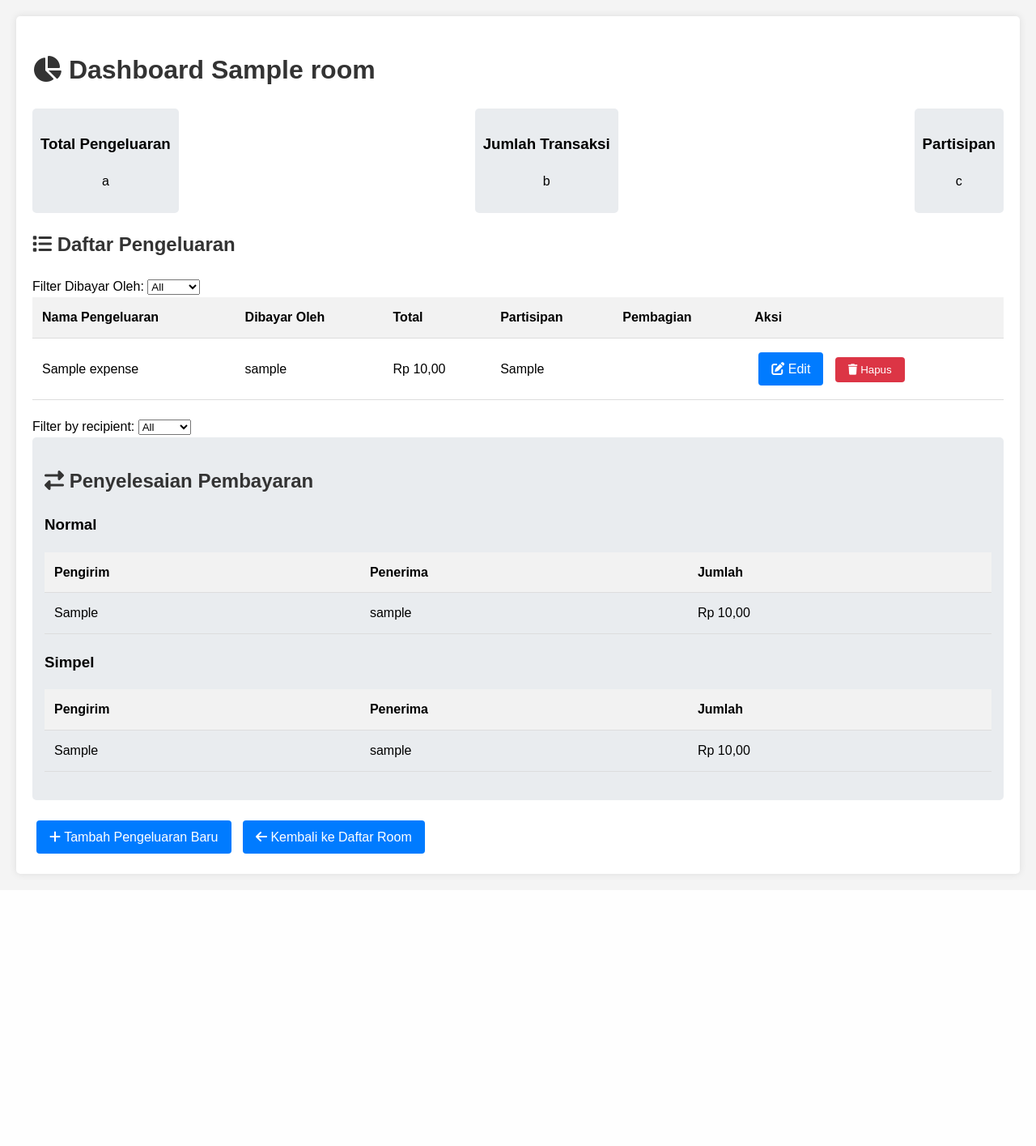
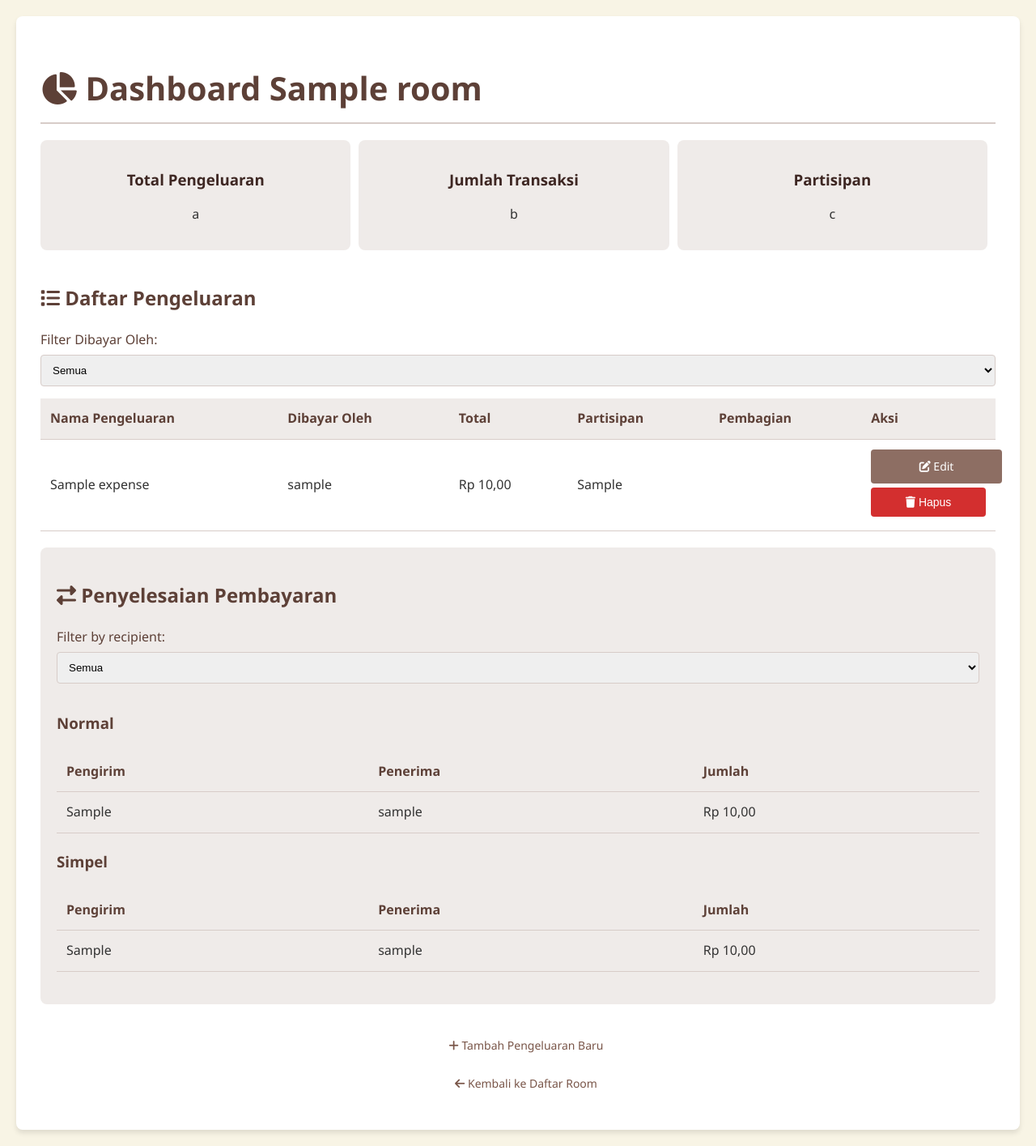
Before and after one commit to Motherbloods/Expense-Splitter, a Node server app: page /dashboard/600000000000000000000001 in a window 1280 px wide. Shown: the whole page at 81% size. Before the commit the page ends 1085 px from the top, so only its background shows below. Run offline with Node 20, Linux system fonts and the light colour scheme; tables that the repository leaves empty hold one stand-in row (values such as "Sample post"); some libraries are stand-ins or nearby versions.

Commit message:
improve UI

```diff
--- a/controller/rooms.controller.js
+++ b/controller/rooms.controller.js
@@ -36,7 +36,6 @@ const dashboard = async (req, res) => {
 
     const detailedSplits = calculateDetailedSplits(expenses);
     const finalSplits = calculateSimplifiedSplits(detailedSplits);
-    console.log(finalSplits);
     // const settlements = calculateDetailedSettlements(detailedSplits);
     res.render("dashboard", { room, expenses, detailedSplits, finalSplits });
   } catch (err) {
--- a/index.js
+++ b/index.js
@@ -132,9 +132,6 @@ function calculateSettlements(totalSplits, expenses) {
 const totalSplits = calculateTotalSplits(expenses);
 const settlements = calculateSettlements(totalSplits, expenses);
 
-console.log("Total Splits:", totalSplits);
-console.log("Settlements:", settlements);
-
 // const expenses = [
 //   {
 //     description: "Sewa individu",
--- /dev/null
+++ b/public/styles/shared-styles.css
@@ -0,0 +1,198 @@
+body {
+    font-family: 'Segoe UI', Tahoma, Geneva, Verdana, sans-serif;
+    line-height: 1.6;
+    color: #333;
+    background-color: #f8f4e5;
+    margin: 0;
+    padding: 20px;
+}
+
+.container {
+    max-width: 1200px;
+    margin: 0 auto;
+    background-color: #fff;
+    padding: 30px;
+    border-radius: 8px;
+    box-shadow: 0 4px 6px rgba(0, 0, 0, 0.1);
+}
+
+h1, h2, h3 {
+    color: #5d4037;
+    margin-bottom: 20px;
+}
+
+h1 {
+    font-size: 2.5em;
+    border-bottom: 2px solid #d7ccc8;
+    padding-bottom: 10px;
+}
+
+a {
+    color: #795548;
+    text-decoration: none;
+    transition: color 0.3s ease;
+}
+
+a:hover {
+    color: #3e2723;
+}
+
+form {
+    margin-bottom: 20px;
+}
+
+label {
+    display: block;
+    margin-bottom: 5px;
+    color: #5d4037;
+}
+
+input[type="text"],
+input[type="number"],
+select {
+    width: 100%;
+    padding: 10px;
+    margin-bottom: 15px;
+    border: 1px solid #d7ccc8;
+    border-radius: 4px;
+    box-sizing: border-box;
+}
+
+table {
+    width: 100%;
+    border-collapse: collapse;
+    margin-bottom: 20px;
+}
+
+th, td {
+    padding: 12px;
+    text-align: left;
+    border-bottom: 1px solid #d7ccc8;
+}
+
+th {
+    background-color: #efebe9;
+    color: #5d4037;
+}
+
+.summary {
+    display: flex;
+    flex-wrap: wrap;
+    justify-content: space-between;
+    margin-bottom: 30px;
+}
+
+.summary-item {
+    background-color: #efebe9;
+    padding: 15px;
+    border-radius: 8px;
+    text-align: center;
+    flex: 1;
+    margin: 0 10px 10px 0;
+    min-width: 200px;
+}
+
+.summary-item h3 {
+    margin-bottom: 10px;
+    color: #3e2723;
+}
+
+.settlement {
+    background-color: #efebe9;
+    padding: 20px;
+    border-radius: 8px;
+    margin-bottom: 30px;
+}
+
+.hidden {
+    display: none;
+}
+.btn {
+    display: block;
+    width: 100%;
+    padding: 10px;
+    margin-bottom: 5px;
+    border: none;
+    border-radius: 4px;
+    cursor: pointer;
+    font-size: 14px;
+    text-align: center;
+    text-decoration: none;
+}
+
+.btn-edit {
+    background-color: #8D6E63;
+    color: white;
+}
+
+.btn-edit:hover {
+    background-color: #795548;
+}
+
+.btn-delete {
+    background-color: #D32F2F;
+    color: white;
+}
+
+.btn-delete:hover {
+    background-color: #B71C1C;
+}
+
+/* Responsive styles */
+@media screen and (max-width: 768px) {
+    body {
+        padding: 10px;
+    }
+
+    .container {
+        padding: 15px;
+    }
+
+    h1 {
+        font-size: 2em;
+    }
+
+    .btn {
+        display: block;
+        width: 100%;
+        margin-bottom: 10px;
+        font-size: 16px;
+        padding: 12px;
+    }
+
+    table, thead, tbody, th, td, tr {
+        display: block;
+    }
+
+    thead tr {
+        position: absolute;
+        top: -9999px;
+        left: -9999px;
+    }
+
+    tr {
+        margin-bottom: 15px;
+    }
+
+    td {
+        border: none;
+        position: relative;
+        padding-left: 50%;
+    }
+
+    td:before {
+        position: absolute;
+        top: 6px;
+        left: 6px;
+        width: 45%;
+        padding-right: 10px;
+        white-space: nowrap;
+        content: attr(data-label);
+        font-weight: bold;
+    }
+
+    .summary-item {
+        flex-basis: 100%;
+        margin-right: 0;
+    }
+}
--- a/utils/config.js
+++ b/utils/config.js
@@ -8,7 +8,7 @@ app.use(cors());
 app.use(express.json());
 app.use(express.urlencoded({ extended: false }));
 app.use(bodyParser.json());
-app.use(express.static(path.join(__dirname, "public")));
+app.use(express.static(path.join(__dirname, "../public")));
 app.set("view engine", "ejs");
 app.set("views", path.join(__dirname, "../views"));
 
--- a/views/dashboard.ejs
+++ b/views/dashboard.ejs
@@ -4,81 +4,13 @@
     <meta charset="UTF-8" />
     <meta name="viewport" content="width=device-width, initial-scale=1.0" />
     <title>Expense Splitter - Dashboard <%= room.name %></title>
+    <link href="/styles/shared-styles.css" rel="stylesheet" />
     <script src="https://kit.fontawesome.com/a076d05399.js"></script>
-    <style>
-      body {
-        font-family: Arial, sans-serif;
-        line-height: 1.6;
-        margin: 0;
-        padding: 20px;
-        background-color: #f4f4f4;
-      }
-      .container {
-        max-width: 1200px;
-        margin: 0 auto;
-        background-color: #fff;
-        padding: 20px;
-        border-radius: 5px;
-        box-shadow: 0 0 10px rgba(0, 0, 0, 0.1);
-      }
-      h1,
-      h2 {
-        color: #333;
-      }
-      .summary {
-        display: flex;
-        justify-content: space-between;
-        margin-bottom: 20px;
-      }
-      .summary-item {
-        background-color: #e9ecef;
-        padding: 10px;
-        border-radius: 5px;
-        text-align: center;
-      }
-      table {
-        width: 100%;
-        border-collapse: collapse;
-        margin-bottom: 20px;
-      }
-      th,
-      td {
-        padding: 12px;
-        text-align: left;
-        border-bottom: 1px solid #ddd;
-      }
-      th {
-        background-color: #f2f2f2;
-      }
-      .btn {
-        display: inline-block;
-        padding: 8px 16px;
-        margin: 5px;
-        border: none;
-        border-radius: 4px;
-        cursor: pointer;
-        text-decoration: none;
-        color: #fff;
-        background-color: #007bff;
-      }
-      .btn-danger {
-        background-color: #dc3545;
-      }
-      .settlement {
-        background-color: #e9ecef;
-        padding: 15px;
-        border-radius: 5px;
-        margin-bottom: 20px;
-      }
-      .hidden {
-        display: none;
-      }
-    </style>
   </head>
   <body>
     <div class="container">
       <h1><i class="fas fa-chart-pie"></i> Dashboard <%= room.name %></h1>
-
+      <% if (expenses && expenses.length > 0) { %>
       <div class="summary">
         <div class="summary-item">
           <h3>Total Pengeluaran</h3>
@@ -99,7 +31,7 @@
       <div>
         <label for="filter-paidby">Filter Dibayar Oleh:</label>
         <select id="filter-paidby" onchange="filterExpenses()">
-          <option value="all">All</option>
+          <option value="all">Semua</option>
           <% let payers = new Set(expenses.map(expense => expense.paidBy)); %>
           <% payers.forEach(payer => { %>
           <option value="<%= payer %>"><%= payer %></option>
@@ -121,21 +53,23 @@
         <tbody id="expense-table-body">
           <% expenses.forEach(function(expense) { %>
           <tr data-paidby="<%= expense.paidBy %>">
-            <td><%= expense.name %></td>
-            <td><%= expense.paidBy %></td>
-            <td>
+            <td data-label="Nama Pengeluaran"><%= expense.name %></td>
+            <td data-label="Dibayar Oleh"><%= expense.paidBy %></td>
+            <td data-label="Total">
               <%= expense.total.toLocaleString('id-ID', {style: 'currency',
               currency: 'IDR'}) %>
             </td>
-            <td><%= expense.participants.join(', ') %></td>
-            <td>
+            <td data-label="Partisipan">
+              <%= expense.participants.join(', ') %>
+            </td>
+            <td data-label="Pembagian">
               <% expense.splits.forEach(function(split) { %> <%=
               split.participant %>: <%= split.amount.toLocaleString('id-ID',
               {style: 'currency', currency: 'IDR'}) %><br />
               <% }); %>
             </td>
-            <td>
-              <a href="/edit/<%= expense.id %>" class="btn"
+            <td data-label="Aksi">
+              <a href="/edit/<%= expense.id %>" class="btn btn-edit"
                 ><i class="fas fa-edit"></i> Edit</a
               >
               <form
@@ -143,7 +77,7 @@
                 method="POST"
                 style="display: inline"
               >
-                <button type="submit" class="btn btn-danger">
+                <button type="submit" class="btn btn-delete">
                   <i class="fas fa-trash"></i> Hapus
                 </button>
               </form>
@@ -153,19 +87,19 @@
         </tbody>
       </table>
 
-      <label for="recipient-filter">Filter by recipient:</label>
-      <select id="recipient-filter" onchange="filterSettlements()">
-        <option value="">All</option>
-        <% const recipients = new Set(); %> <% for (const [participant,
-        payments] of Object.entries(detailedSplits)) { %> <% for (const receiver
-        of Object.keys(payments)) { %> <% recipients.add(receiver); %> <% } %>
-        <% } %> <% for (const receiver of recipients) { %>
-        <option value="<%= receiver %>"><%= receiver %></option>
-        <% } %>
-      </select>
-
       <div class="settlement">
         <h2><i class="fas fa-exchange-alt"></i> Penyelesaian Pembayaran</h2>
+
+        <label for="recipient-filter">Filter by recipient:</label>
+        <select id="recipient-filter" onchange="filterSettlements()">
+          <option value="">Semua</option>
+          <% const recipients = new Set(); %> <% for (const [participant,
+          payments] of Object.entries(detailedSplits)) { %> <% for (const
+          receiver of Object.keys(payments)) { %> <% recipients.add(receiver);
+          %> <% } %> <% } %> <% for (const receiver of recipients) { %>
+          <option value="<%= receiver %>"><%= receiver %></option>
+          <% } %>
+        </select>
 
         <h3>Normal</h3>
         <table>
@@ -180,10 +114,10 @@
             <% for (const [participant, payments] of
             Object.entries(detailedSplits)) { %> <% for (const [receiver,
             amount] of Object.entries(payments)) { %> <% if (amount < 0) { %>
-            <tr data-recipient="<%= receiver %>" class="">
-              <td><%= participant %></td>
-              <td><%= receiver %></td>
-              <td>
+            <tr data-recipient="<%= receiver %>">
+              <td data-label="Pengirim"><%= participant %></td>
+              <td data-label="Penerima"><%= receiver %></td>
+              <td data-label="Jumlah">
                 <%= Math.abs(amount).toLocaleString('id-ID', {style: 'currency',
                 currency: 'IDR'}) %>
               </td>
@@ -206,9 +140,9 @@
             Object.entries(finalSplits)) { %> <% for (const [receiver, amount]
             of Object.entries(payments)) { %>
             <tr data-recipient="<%= participant %>">
-              <td><%= receiver %></td>
-              <td><%= participant %></td>
-              <td>
+              <td data-label="Pengirim"><%= receiver %></td>
+              <td data-label="Penerima"><%= participant %></td>
+              <td data-label="Jumlah">
                 <%= amount.toLocaleString('id-ID', {style: 'currency', currency:
                 'IDR'}) %>
               </td>
@@ -217,6 +151,9 @@
           </tbody>
         </table>
       </div>
+      <% } else { %>
+      <p>Belum ada Pengeluaran untuk <%= room.name %></p>
+      <% } %>
 
       <a href="/create/<%= room.id %>" class="btn"
         ><i class="fas fa-plus"></i> Tambah Pengeluaran Baru</a
@@ -240,8 +177,7 @@
           }
         }
       }
-    </script>
-    <script>
+
       function filterSettlements() {
         const filterValue = document
           .getElementById("recipient-filter")
@@ -249,7 +185,6 @@
         const normalSettlements = document.querySelectorAll(
           "#normal-settlements tr"
         );
-
         const simpleSettlements = document.querySelectorAll(
           "#simple-settlements tr"
         );
@@ -258,7 +193,6 @@
           const recipient = settlement
             .getAttribute("data-recipient")
             .toLowerCase();
-          console.log(settlement);
           if (filterValue === "" || recipient.includes(filterValue)) {
             settlement.classList.remove("hidden");
           } else {
--- a/views/list_room.ejs
+++ b/views/list_room.ejs
@@ -4,8 +4,10 @@
     <meta charset="UTF-8" />
     <meta name="viewport" content="width=device-width, initial-scale=1.0" />
     <title>Expense Splitter - Daftar Room</title>
+    <link href="/styles/shared-styles.css" rel="stylesheet" />
   </head>
   <body>
+    <div class="container">
       <h1>Expense Splitter</h1>
       <h2>Daftar Room</h2>
       <ul>
@@ -16,6 +18,7 @@
         </li>
         <% }); %>
       </ul>
-    <a href="/create-room">Buat Room Baru</a>
+      <a href="/create-room" class="btn btn-edit">Buat Room Baru</a>
+    </div>
   </body>
 </html>
```
Also changed, not shown: views/create.ejs (+7 -3 lines), views/create_room.ejs (+6 -3 lines), views/edit.ejs (+7 -2 lines). Lines whose indentation alone changed are shown as unchanged.
